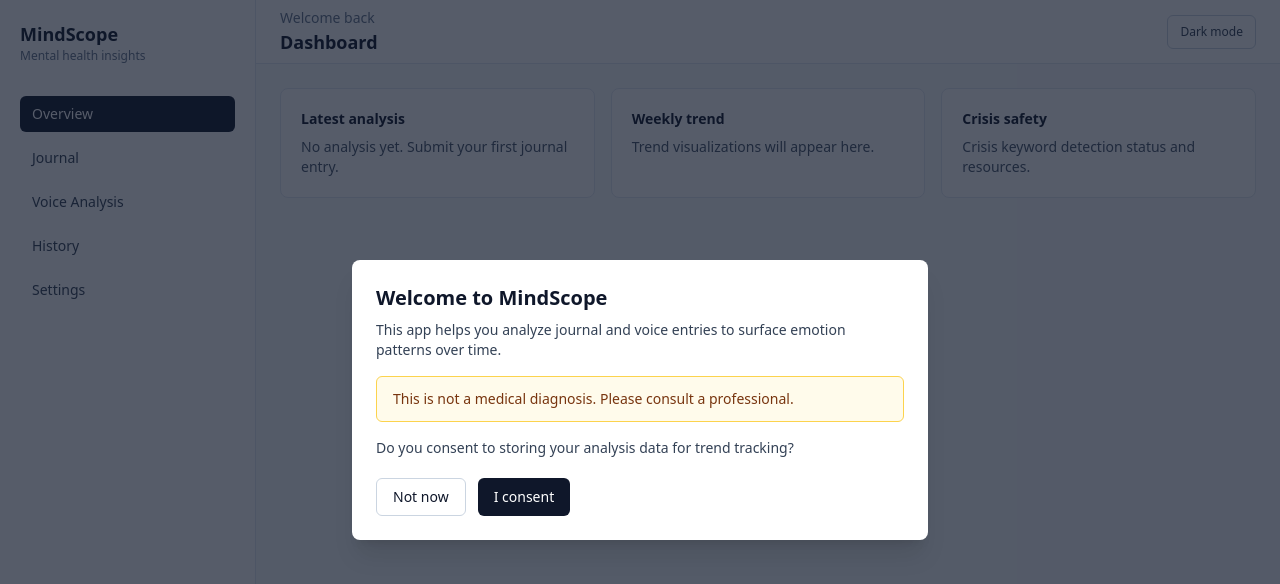
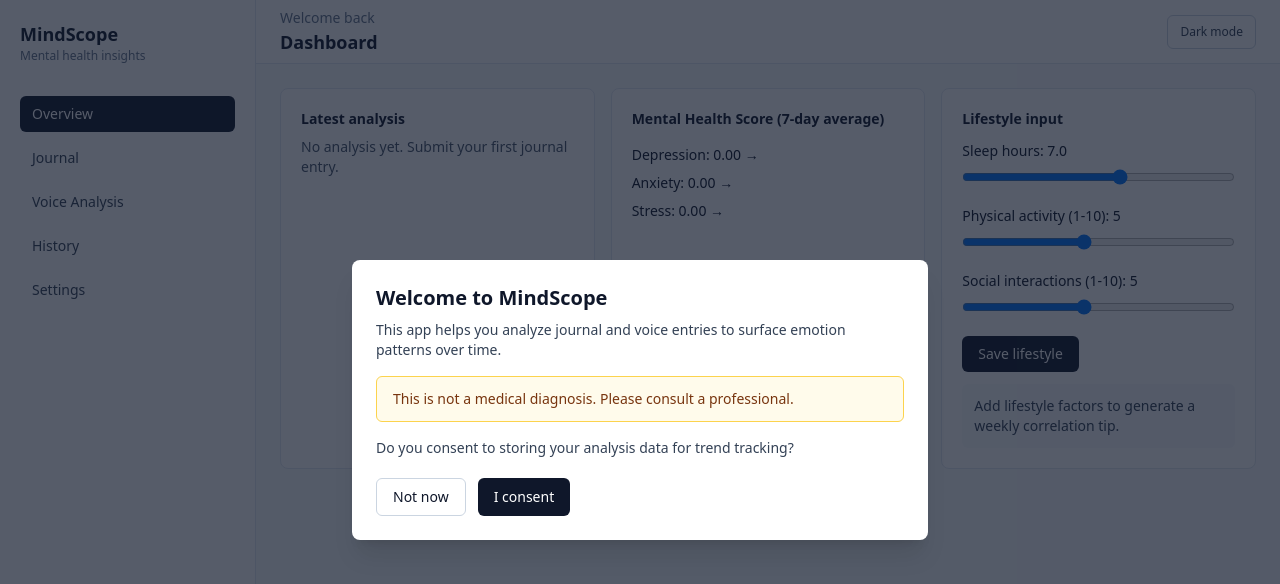
Before and after one commit to ahadunnobi/Shruti, a Next.js app: page /dashboard in a window 1280 px wide. Shown: the top 584 px of the page. Built offline with nearby package versions, Linux system fonts and the light colour scheme; no server answers; the database is empty; sample sign-in values are in the browser's storage.

Commit message:
Enhance DashboardPage with user session validation, data fetching for current and previous week analysis, and integration of MentalHealthScoreCard and LifestyleForm components

```diff
--- a/app/(dashboard)/dashboard/page.tsx
+++ b/app/(dashboard)/dashboard/page.tsx
@@ -1,24 +1,62 @@
-export default function DashboardPage() {
+import { getServerSession } from "next-auth";
+import { redirect } from "next/navigation";
+import { MentalHealthScoreCard } from "@/components/dashboard/mental-health-score-card";
+import { LifestyleForm } from "@/components/dashboard/lifestyle-form";
+import { authOptions } from "@/lib/auth";
+import { prisma } from "@/lib/prisma";
+import { getRollingAverages } from "@/lib/dashboard-metrics";
+
+export default async function DashboardPage() {
+  const session = await getServerSession(authOptions);
+  if (!session?.user?.id) {
+    redirect("/auth/signin");
+  }
+
+  const now = new Date();
+  const currentStart = new Date(now);
+  currentStart.setDate(now.getDate() - 6);
+  currentStart.setHours(0, 0, 0, 0);
+
+  const previousStart = new Date(currentStart);
+  previousStart.setDate(currentStart.getDate() - 7);
+  const previousEnd = new Date(currentStart);
+  previousEnd.setMilliseconds(previousEnd.getMilliseconds() - 1);
+
+  const [currentWeek, previousWeek, latest] = await Promise.all([
+    prisma.analysisResult.findMany({
+      where: { userId: session.user.id, createdAt: { gte: currentStart } },
+      select: { createdAt: true, category: true, emotionScores: true }
+    }),
+    prisma.analysisResult.findMany({
+      where: {
+        userId: session.user.id,
+        createdAt: { gte: previousStart, lte: previousEnd }
+      },
+      select: { createdAt: true, category: true, emotionScores: true }
+    }),
+    prisma.analysisResult.findFirst({
+      where: { userId: session.user.id },
+      orderBy: { createdAt: "desc" }
+    })
+  ]);
+
+  const currentAvg = getRollingAverages(currentWeek);
+  const previousAvg = getRollingAverages(previousWeek);
+
   return (
     <section className="grid gap-4 md:grid-cols-2 xl:grid-cols-3">
       <article className="rounded-lg border border-slate-200 bg-white p-5 dark:border-slate-800 dark:bg-slate-900">
         <h3 className="text-sm font-semibold">Latest analysis</h3>
         <p className="mt-2 text-sm text-slate-600 dark:text-slate-300">
-          No analysis yet. Submit your first journal entry.
+          {latest
+            ? `Most recent category: ${latest.category} (${new Date(latest.createdAt).toLocaleString()})`
+            : "No analysis yet. Submit your first journal entry."}
         </p>
       </article>
-      <article className="rounded-lg border border-slate-200 bg-white p-5 dark:border-slate-800 dark:bg-slate-900">
-        <h3 className="text-sm font-semibold">Weekly trend</h3>
-        <p className="mt-2 text-sm text-slate-600 dark:text-slate-300">
-          Trend visualizations will appear here.
-        </p>
-      </article>
-      <article className="rounded-lg border border-slate-200 bg-white p-5 dark:border-slate-800 dark:bg-slate-900">
-        <h3 className="text-sm font-semibold">Crisis safety</h3>
-        <p className="mt-2 text-sm text-slate-600 dark:text-slate-300">
-          Crisis keyword detection status and resources.
-        </p>
-      </article>
+
+      <MentalHealthScoreCard current={currentAvg} previous={previousAvg} />
+
+      <LifestyleForm initialTip="Add lifestyle factors to generate a weekly correlation tip." />
     </section>
   );
 }
```
